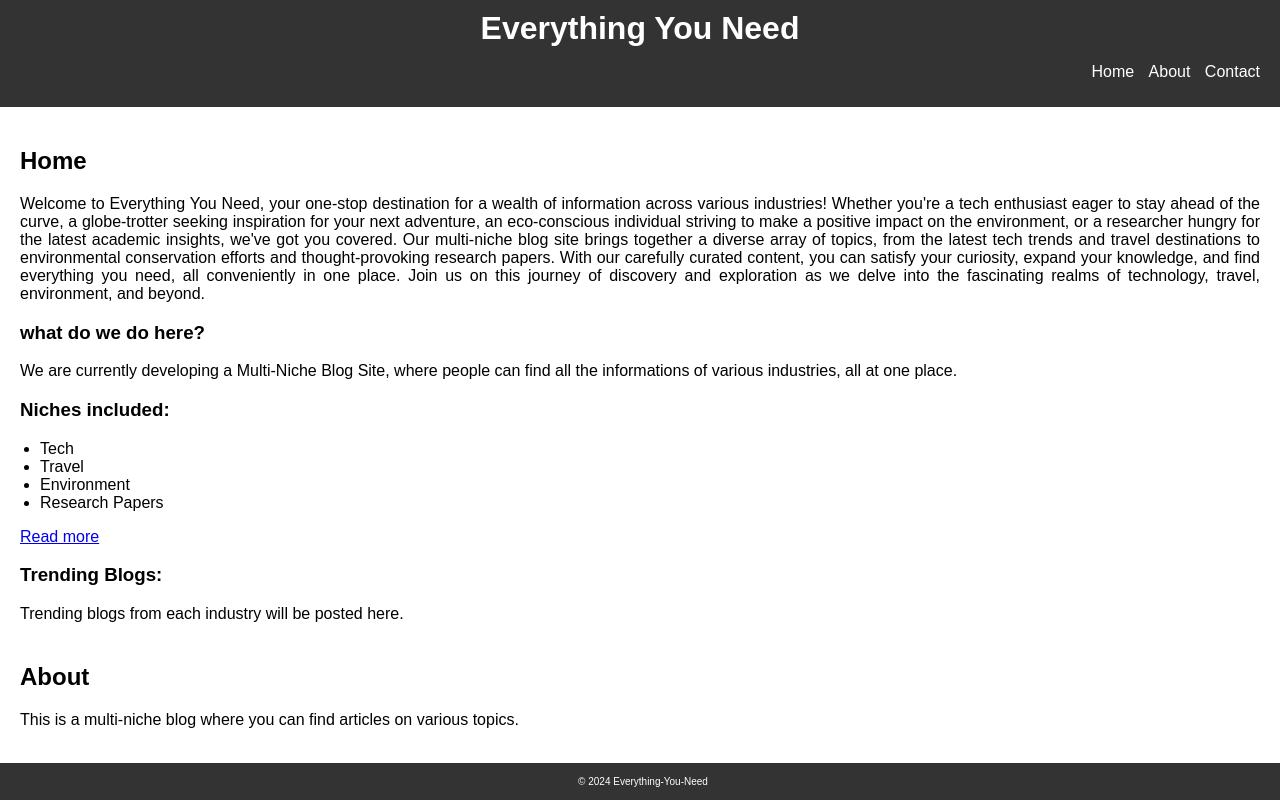
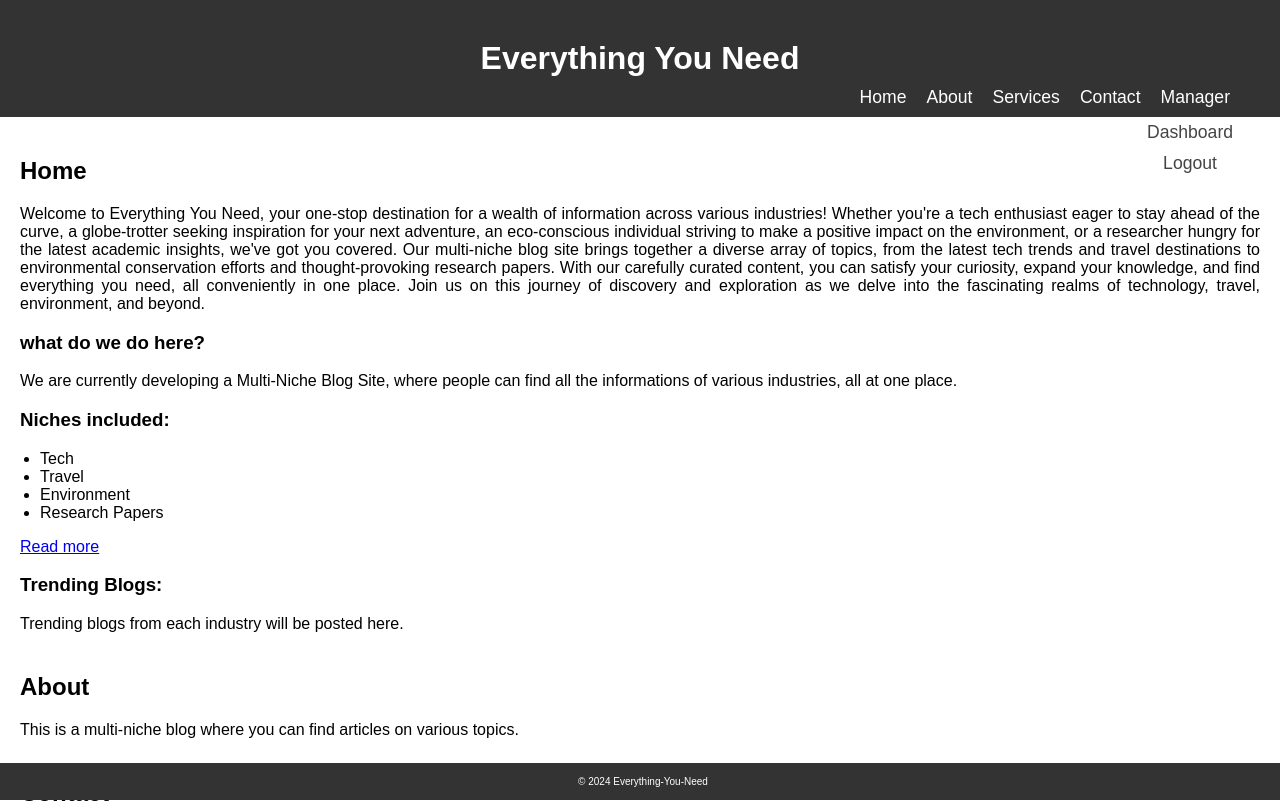
Before and after one commit to Harishprabhu30/Multi-Niche-Blog-Site, a plain HTML site: page index.html in a window 1280 px wide. Shown: the top 810 px of the page. Drawn offline with Linux system fonts and the light colour scheme.

Commit message:
Header Designing

```diff
--- a/index.html
+++ b/index.html
@@ -4,6 +4,7 @@
     <meta charset="UTF-8">
     <meta name="viewport" content="width=device-width, initial-scale=1.0">
     <title>Multi-Niche Blog</title>
+
     <!-- Add your CSS file here -->
     <link rel="stylesheet" href="styles.css">
 </head>
@@ -14,7 +15,16 @@
             <ul>
                 <li><a href="#home">Home</a></li>
                 <li><a href="#about">About</a></li>
+                <li><a href="#services">Services</a></li>
                 <li><a href="#contact">Contact</a></li>
+                <!-- <li><a href="#signup">Signup</a></li> -->
+                <!-- <li><a href="#login">Login</a></li> -->
+                <li><a href="#manager">Manager</a>
+                    <ul>
+                        <li><a href="#dashboard">Dashboard</a></li>
+                        <li><a href="#logout" class = 'logout'>Logout</a></li>
+                    </ul>
+                </li>
             </ul>
         </nav>
     </header>
--- a/styles.css
+++ b/styles.css
@@ -5,10 +5,12 @@ body {
     padding: 0;
 }
 
+/* Header  */
+
 header {
     background-color: #333;
     color: #fff;
-    padding: 10px;
+    padding: 40px;
     text-align: center;
 }
 
@@ -16,8 +18,65 @@ header h1 {
     margin: 0;
 }
 
+header ul {
+    float: right;
+    margin: 0px;
+    padding: 0px;
+    list-style: none;
+    /* border: 1px solid red;  */
+}
 
-nav ul {
+header ul li {
+    float: left;
+    position: relative;
+}
+
+header ul li a {
+    display: block;
+    padding: 10px;
+    font-size: 1.1em;
+    text-decoration: none;
+    color: white;
+}
+
+header ul li a:hover {
+    background: #696868;
+    transition: 0.5s;
+}
+
+/* Header : Manager */
+
+header ul li ul {
+    position: absolute;
+    top: 40px;
+    right: 0px;
+    width: 100px;
+}
+
+header ul li ul li {
+    width: 100%;
+}
+
+header ul li ul li a {
+    padding: 5px;
+    background: white;
+    color: #444;
+}
+
+header ul li ul li a:hover {
+    background: #b2b0b0;
+}
+
+header ul li ul li a:logout {
+    color: red;
+}
+
+header .menu_toggle {
+    display: none;
+}
+
+
+/* nav ul {
     list-style-type: none;
     padding: 0;
     text-align: right;
@@ -31,7 +90,7 @@ nav ul li {
 nav ul li a {
     color: #fff;
     text-decoration: none;
-}
+} */
 
 main {
     padding: 20px;
```
